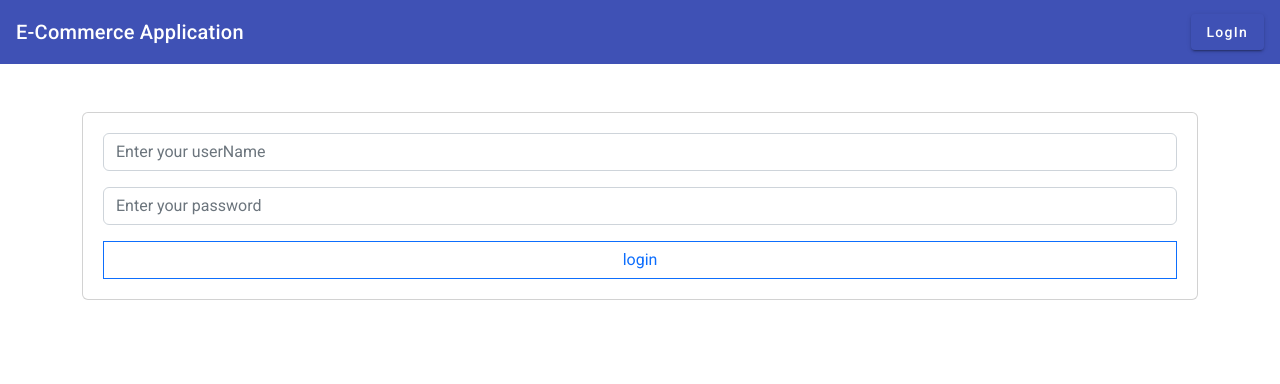
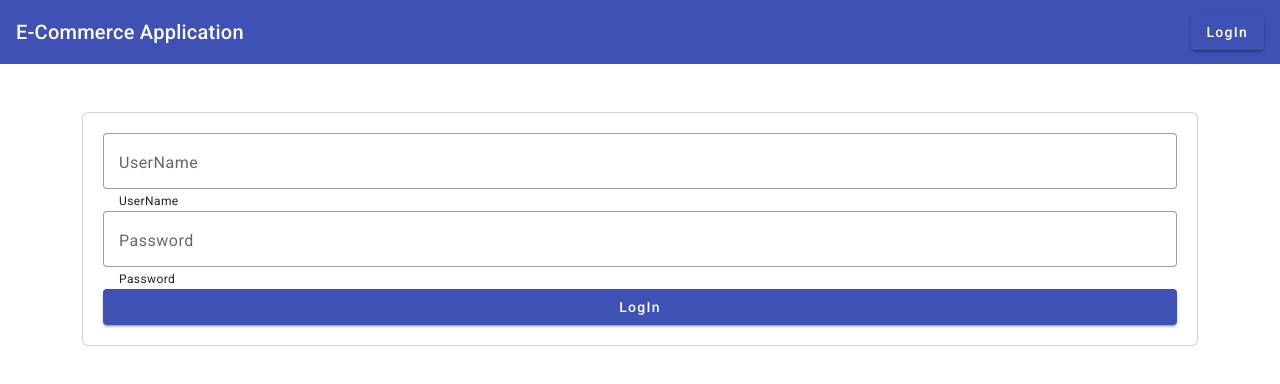
Before and after one commit to Shivam00000001/E-Commerce-Client, an Angular app: page /login in a window 1280 px wide. Shown: the top 384 px of the page. Built offline with nearby package versions, Linux system fonts and the light colour scheme.

Commit message:
changed login form using angular material

```diff
--- a/src/app/app-routing.module.ts
+++ b/src/app/app-routing.module.ts
@@ -8,7 +8,7 @@
 import { AuthGuard } from './_auth/auth.guard';
 
 const routes: Routes = [
-  {path:'home',component:HomeComponent},
+  {path:'',component:HomeComponent},
   {path:'admin',component:AdminComponent, canActivate:[AuthGuard], data:{roles:['Admin']} },
   {path:'user',component:UserComponent , canActivate:[AuthGuard], data:{roles:['User']} },
   {path:'login',component:LoginComponent},
--- a/src/app/app.module.ts
+++ b/src/app/app.module.ts
@@ -18,6 +18,8 @@
 import { BrowserAnimationsModule } from '@angular/platform-browser/animations';
 import {MatToolbarModule} from '@angular/material/toolbar';
 import {MatButtonModule} from '@angular/material/button';
+import {MatFormFieldModule} from '@angular/material/form-field';
+import {MatInputModule} from '@angular/material/input';
 
 @NgModule({
   declarations: [
@@ -37,7 +39,9 @@
     RouterModule,
     BrowserAnimationsModule,
     MatToolbarModule,
-    MatButtonModule
+    MatButtonModule,
+    MatFormFieldModule,
+    MatInputModule
   ],
   providers: [AuthGuard,{
     provide:HTTP_INTERCEPTORS,
--- a/src/app/header/header.component.ts
+++ b/src/app/header/header.component.ts
@@ -24,7 +24,7 @@
   public logout(){
     this.userAuthService.clear();
     this.userAuthService.logIn = false;
-    this.router.navigate(['/home']);
+    this.router.navigate(['/']);
   }
 
   public isLoggedOut(){
--- a/src/app/login/login.component.html
+++ b/src/app/login/login.component.html
@@ -1,24 +1,22 @@
 <div class="container mt-5">
     <div class="card" style="padding: 20px;">
-        <form #loginForm="ngForm" (ngSubmit) = login(loginForm)>
-            <input type="text"
-                ngModel
-                name="userName"
-                id="userName"
-                placeholder="Enter your userName"
-                class="form-control mb-3"
-            >
-            <input type="password"
-                ngModel
-                name="userPassword"
-                id="userPassword"
-                placeholder="Enter your password"
-                class="form-control mb-3"
-            >
-            <input type="submit"
-                value="login"
-                class="btn btn-outline-primary form-control rounded-0"
-            >
+        <form #loginForm="ngForm" (ngSubmit)=login(loginForm)>
+            <mat-form-field appearance="outline" class="w-100">
+                <mat-label>UserName</mat-label>
+                <input matInput ngModel name="userName" id="userName" placeholder="UserName">
+                <mat-hint>UserName</mat-hint>
+            </mat-form-field>
+            <mat-form-field appearance="outline" class="w-100">
+                <mat-label>Password</mat-label>
+                <input type="password" matInput ngModel name="userPassword" id="userPassword" placeholder="Password" >
+                <mat-hint>Password</mat-hint>
+            </mat-form-field>
+            <button type="submit" mat-raised-button color="primary" class="w-100">LogIn</button>
+            <!-- <input type="text" ngModel name="userName" id="userName" placeholder="Enter your userName"
+                class="form-control mb-3">
+            <input type="password" ngModel name="userPassword" id="userPassword" placeholder="Enter your password"
+                class="form-control mb-3">
+            <input type="submit" value="login" class="btn btn-outline-primary form-control rounded-0"> -->
         </form>
     </div>
 </div>
```
